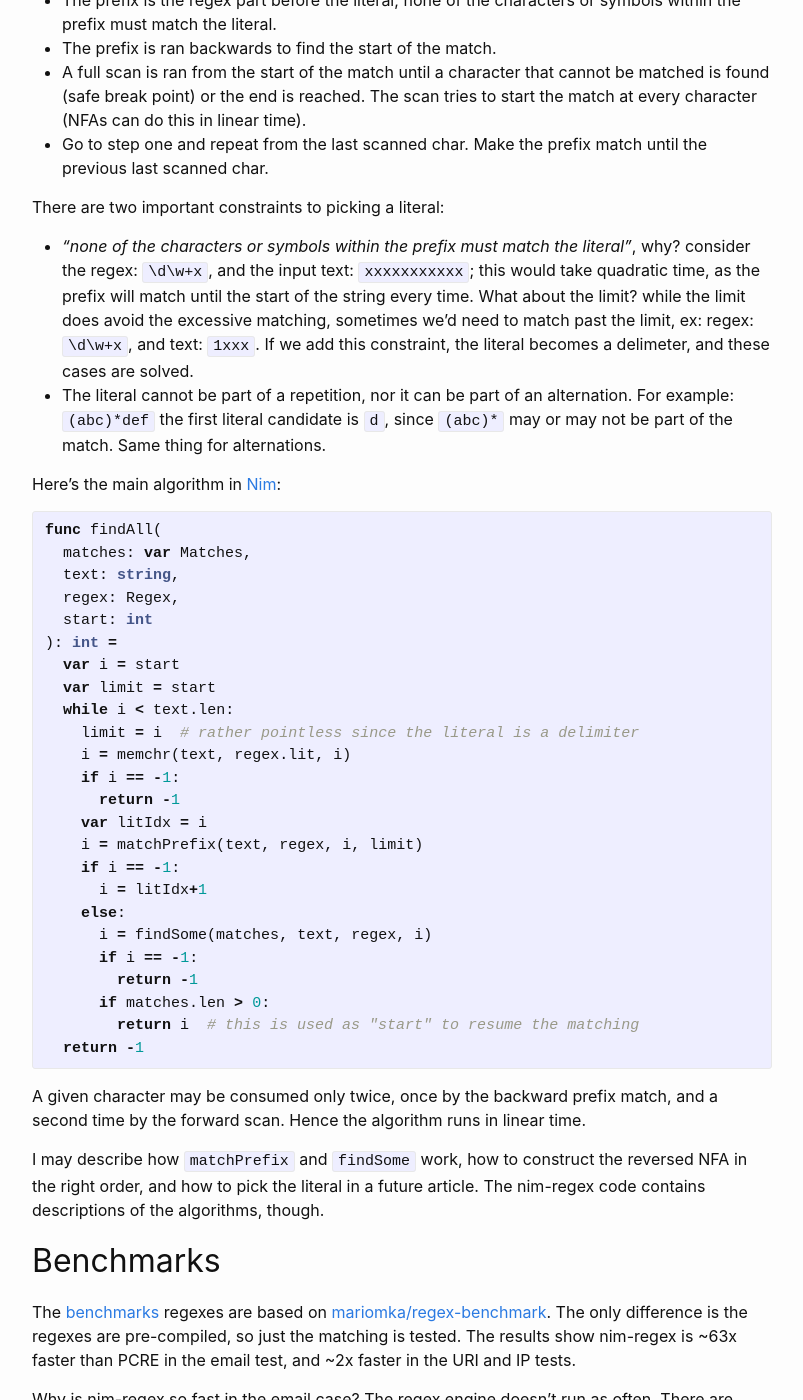
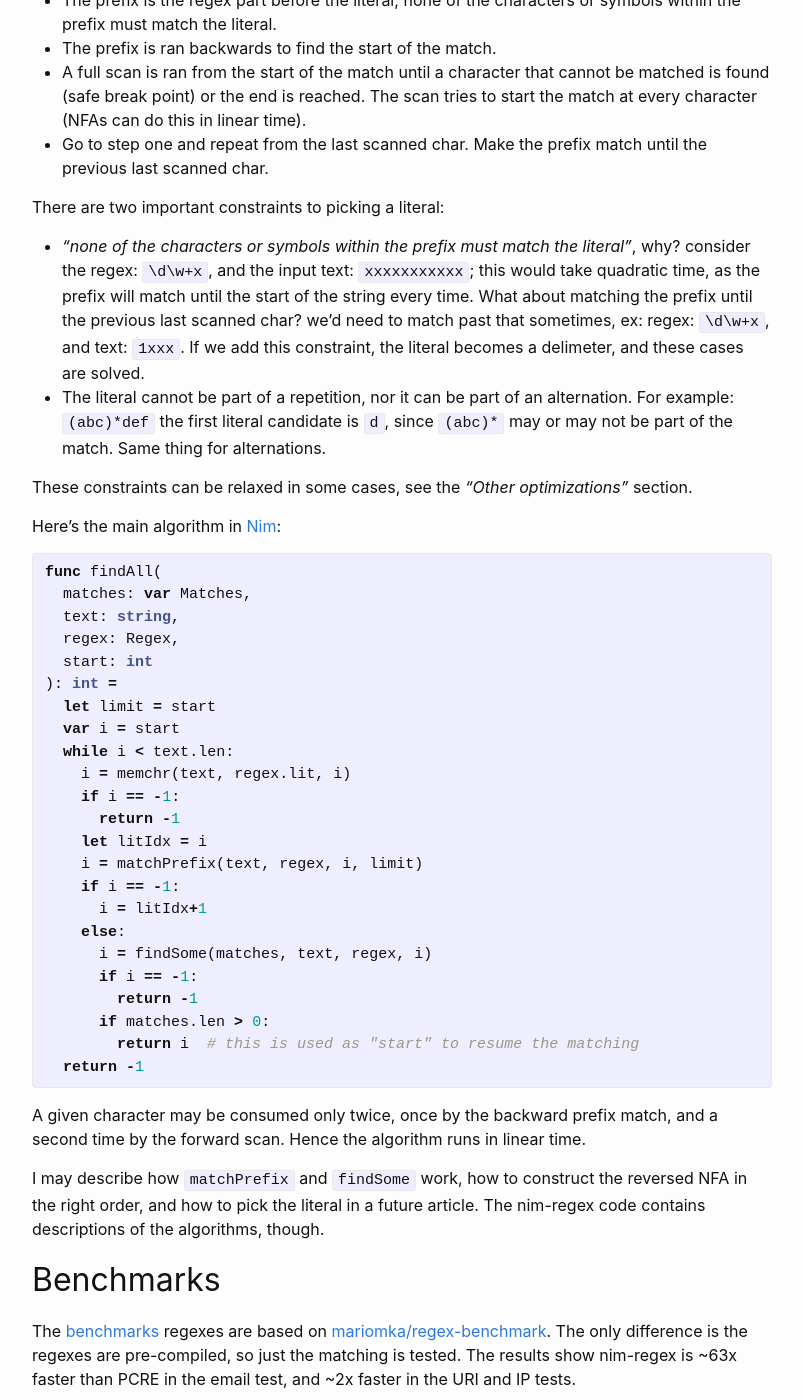
Before and after one commit to nitely/nitely.github.io, a Jekyll site: the page built from _posts/2020-08-12-regex-literals-optimization.markdown, in a window 1280 px wide and 1400 px high, scrolled down 755 px. Shown: the whole window, without its empty margins (238-1041 px from the left). Built offline with Jekyll 4.4.1, drawn with Linux system fonts in a browser that asks for light colours; some of the changed text lies outside the part shown.

Commit message:
lits fix

```diff
--- a/_posts/2020-08-12-regex-literals-optimization.markdown
+++ b/_posts/2020-08-12-regex-literals-optimization.markdown
@@ -30,8 +30,10 @@ Here's a high-level description of the algorithm:
 
 There are two important constraints to picking a literal:
 
-  * *"none of the characters or symbols within the prefix must match the literal"*, why? consider the regex: `\d\w+x`, and the input text: `xxxxxxxxxxx`; this would take quadratic time, as the prefix will match until the start of the string every time. What about the limit? while the limit does avoid the excessive matching, sometimes we'd need to match past the limit, ex: regex: `\d\w+x`, and text: `1xxx`. If we add this constraint, the literal becomes a delimeter, and these cases are solved.
+  * *"none of the characters or symbols within the prefix must match the literal"*, why? consider the regex: `\d\w+x`, and the input text: `xxxxxxxxxxx`; this would take quadratic time, as the prefix will match until the start of the string every time. What about matching the prefix until the previous last scanned char? we'd need to match past that sometimes, ex: regex: `\d\w+x`, and text: `1xxx`. If we add this constraint, the literal becomes a delimeter, and these cases are solved.
   * The literal cannot be part of a repetition, nor it can be part of an alternation. For example: `(abc)*def` the first literal candidate is `d`, since `(abc)*` may or may not be part of the match. Same thing for alternations.
+
+These constraints can be relaxed in some cases, see the *"Other optimizations"* section.
 
 Here's the main algorithm in [Nim](https://nim-lang.org/):
 
@@ -42,14 +44,13 @@ func findAll(
   regex: Regex,
   start: int
 ): int =
+  let limit = start
   var i = start
-  var limit = start
   while i < text.len:
-    limit = i  # rather pointless since the literal is a delimiter
     i = memchr(text, regex.lit, i)
     if i == -1:
       return -1
-    var litIdx = i
+    let litIdx = i
     i = matchPrefix(text, regex, i, limit)
     if i == -1:
       i = litIdx+1
@@ -99,8 +100,8 @@ Here are other possible optimizations:
 
   * Picking a literal —even if the prefix matches it— should take linear time as long as the prefix is bounded (i.e: does not contain repetitions), ex: `\d\wx`.
   * Picking a literal within a "one or more" repetition/repetition group should be possible, since `(abc)+` matches the same as `abc(abc)*`.
-  * It's better to pick the last literal within the first literal sequence, since that way we always try to match as many literals as possible early on, and potentially fail early. We want to keep the prefix regex as short as possible, so the picking a literal in the first sequence is best.
-  * Alternations can be optimized this very same way in some cases, ex: `bar|baz`, since both alternations have `ba` in common, `a` can be picked as the literal.
+  * It's better to pick the last literal within the first literal sequence, since that way we always try to match as many literals as possible early on, and potentially fail early. We want to keep the prefix regex as short as possible. We want the prefix to be bounded if possible. So, this sounds like a good heuristic.
+  * Alternations can be optimized this very same way in some cases, ex: `bar|baz`, since both alternations have `ba` in common, either `b` or `a` can be picked as the literal.
   * Alternations can be optimized in other cases. PCRE seems to use `memchr` or similar for up to two alternation terms. A DFA could be used to quickly match candidates instead of `memchr`, as that's a more general solution.
 
 ## Conclusion
```
